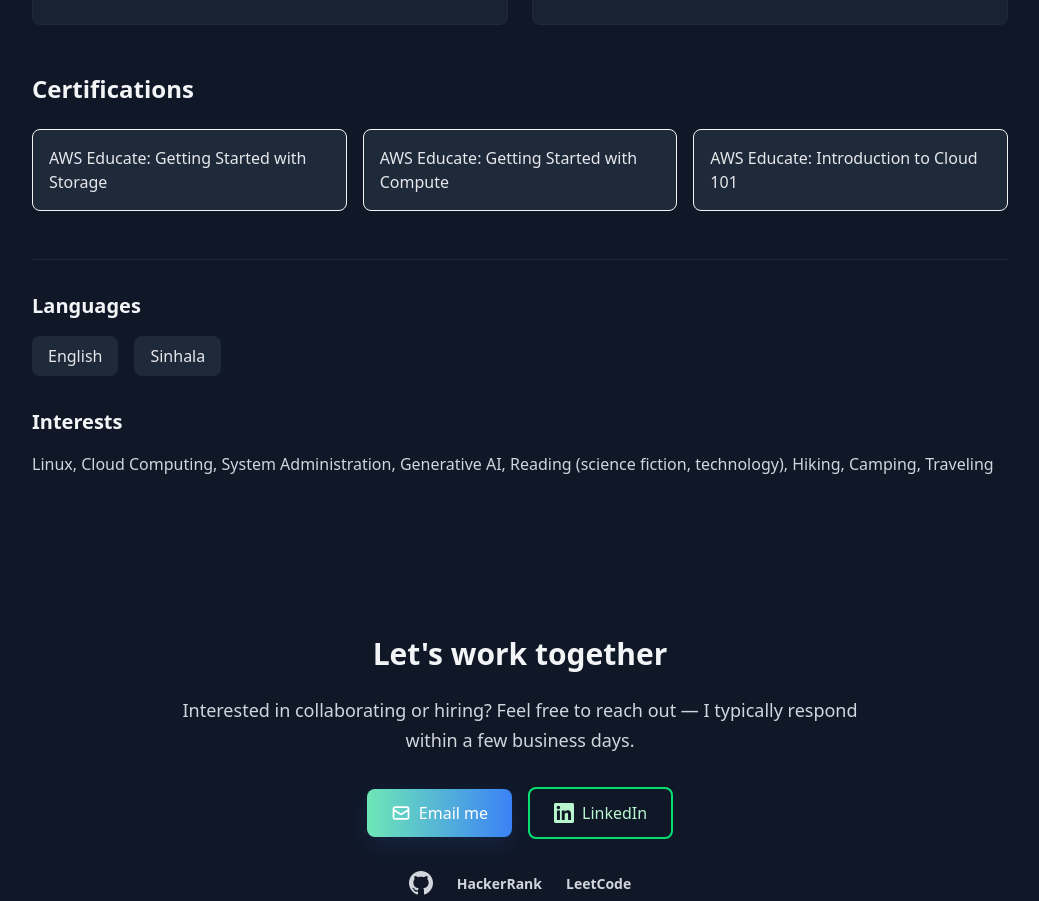
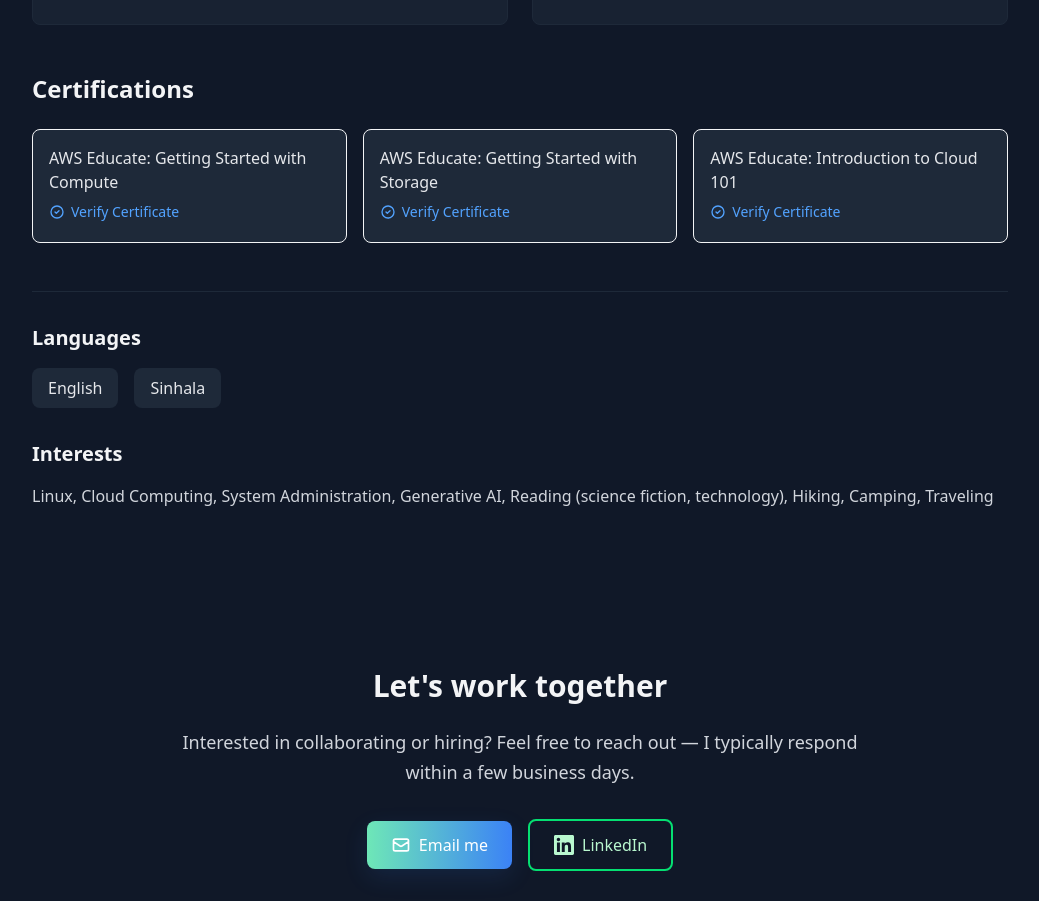
Before and after one commit to HasithaDN-dev/portfolio, a React (Vite) app: page / in a window 1280 px wide. Shown: the part 3580-4481 px from the top of the page, without its empty margins (120-1159 px from the left). Built offline with nearby package versions, Linux system fonts and the light colour scheme.

Commit message:
feat: add verification links to AWS certifications
- Added Credly badge URLs for all three AWS Educate certifications
- Made certification cards interactive with 'Verify Certificate' links
- Improved UX with checkmark icon and hover states

```diff
--- a/src/components/Awards.jsx
+++ b/src/components/Awards.jsx
@@ -14,9 +14,18 @@
 ]
 
 const certifications = [
-  'AWS Educate: Getting Started with Storage',
-  'AWS Educate: Getting Started with Compute',
-  'AWS Educate: Introduction to Cloud 101'
+  {
+    title: 'AWS Educate: Getting Started with Compute',
+    url: 'https://www.credly.com/badges/ae0dabd4-6fe2-4f80-9538-450bc78763af/public_url'
+  },
+  {
+    title: 'AWS Educate: Getting Started with Storage',
+    url: 'https://www.credly.com/badges/294a598b-cea0-44b7-af96-010dcd5fb864/public_url'
+  },
+  {
+    title: 'AWS Educate: Introduction to Cloud 101',
+    url: 'https://www.credly.com/badges/a3c844e9-70e2-4002-9dc6-9a2c0286075a/linked_in_profile'
+  }
 ]
 
 export default function Awards() {
@@ -44,8 +53,19 @@
           <h3 className="text-xl sm:text-2xl font-semibold mb-4 sm:mb-6">Certifications</h3>
           <div className="grid gap-3 sm:gap-4 grid-cols-1 sm:grid-cols-2 lg:grid-cols-3">
             {certifications.map((cert, idx) => (
-              <div key={idx} className="p-3 sm:p-4 border rounded-lg bg-gray-800 hover:border-green-400 transition-colors">
-                <p className="text-sm sm:text-base text-gray-200">{cert}</p>
+              <div key={idx} className="p-3 sm:p-4 border rounded-lg bg-gray-800 hover:border-green-400 transition-all group">
+                <p className="text-sm sm:text-base text-gray-200 mb-2">{cert.title}</p>
+                <a
+                  href={cert.url}
+                  target="_blank"
+                  rel="noopener noreferrer"
+                  className="inline-flex items-center gap-1.5 text-xs sm:text-sm text-blue-400 hover:text-green-300 transition-colors font-medium"
+                >
+                  <svg className="w-3.5 h-3.5 sm:w-4 sm:h-4" fill="none" stroke="currentColor" viewBox="0 0 24 24">
+                    <path strokeLinecap="round" strokeLinejoin="round" strokeWidth={2} d="M9 12l2 2 4-4m6 2a9 9 0 11-18 0 9 9 0 0118 0z" />
+                  </svg>
+                  Verify Certificate
+                </a>
               </div>
             ))}
           </div>
```
